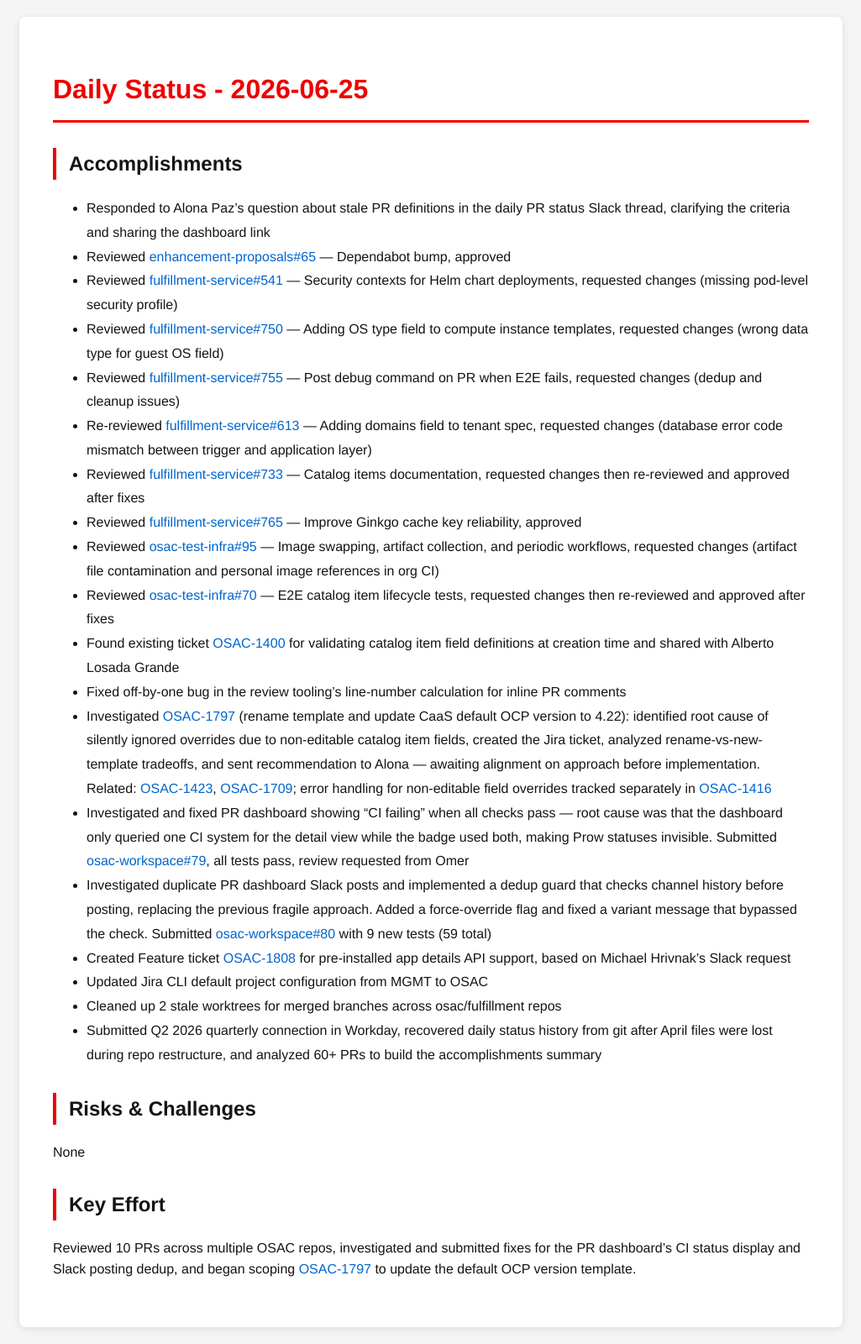
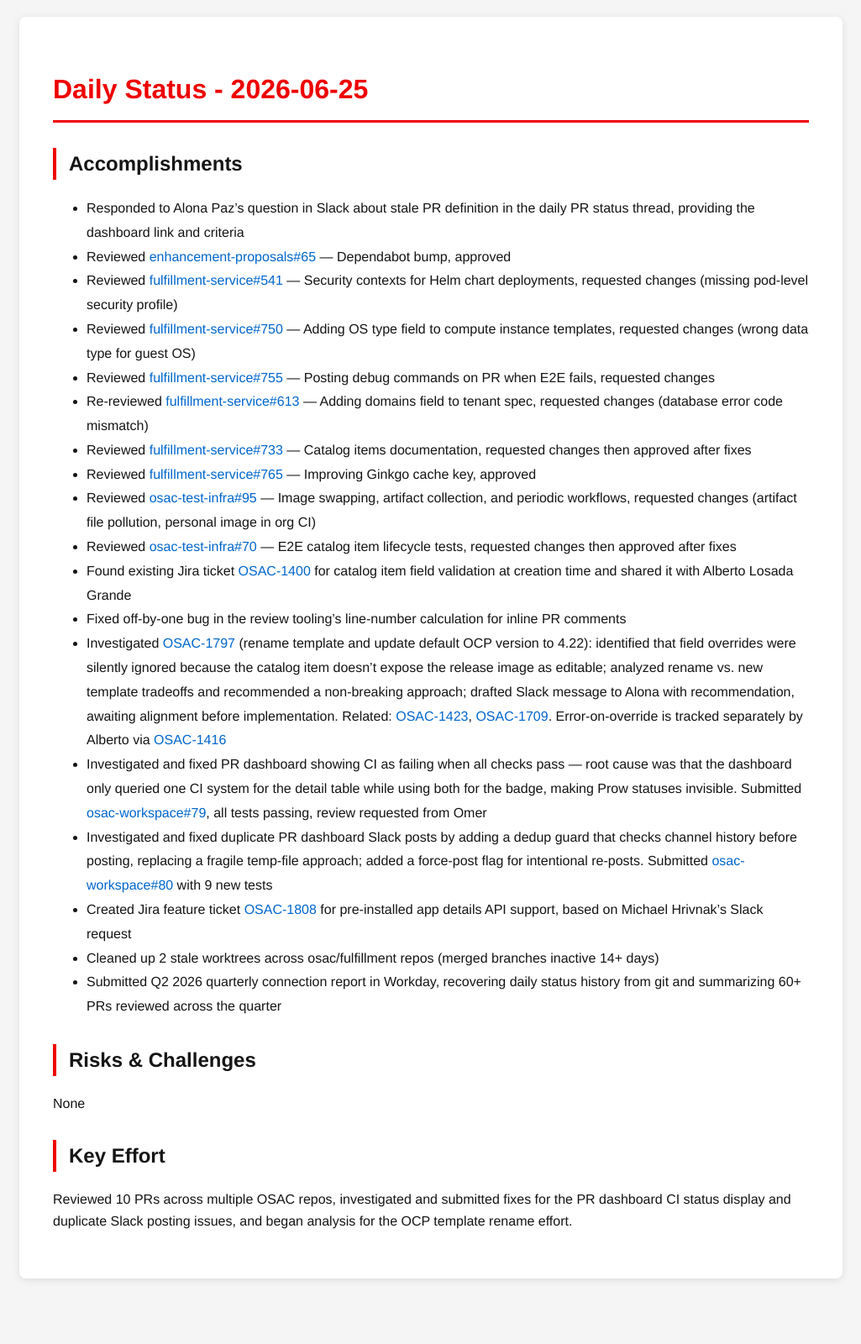
Before and after one commit to tzvatot/daily-status, a Jekyll site: the page built from 2026-06-25.md, in a window 1280 px wide. Shown: the whole page at 84% size, without its empty margins (127-1152 px from the left). Built offline with Jekyll 4.4.1, drawn with Linux system fonts in a browser that asks for light colours; after the commit the page ends 1542 px from its top, so only the background shows below that.

Commit message:
Daily status update - 2026-06-25

```diff
--- a/2026-06-25.md
+++ b/2026-06-25.md
@@ -7,28 +7,27 @@
 # Daily Status - 2026-06-25
 
 ## Accomplishments
-- Responded to Alona Paz's question about stale PR definitions in the daily PR status Slack thread, clarifying the criteria and sharing the dashboard link
+- Responded to Alona Paz's question in Slack about stale PR definition in the daily PR status thread, providing the dashboard link and criteria
 - Reviewed [enhancement-proposals#65](https://github.com/osac-project/enhancement-proposals/pull/65) — Dependabot bump, approved
 - Reviewed [fulfillment-service#541](https://github.com/osac-project/fulfillment-service/pull/541) — Security contexts for Helm chart deployments, requested changes (missing pod-level security profile)
-- Reviewed [fulfillment-service#750](https://github.com/osac-project/fulfillment-service/pull/750) — Adding OS type field to compute instance templates, requested changes (wrong data type for guest OS field)
-- Reviewed [fulfillment-service#755](https://github.com/osac-project/fulfillment-service/pull/755) — Post debug command on PR when E2E fails, requested changes (dedup and cleanup issues)
-- Re-reviewed [fulfillment-service#613](https://github.com/osac-project/fulfillment-service/pull/613) — Adding domains field to tenant spec, requested changes (database error code mismatch between trigger and application layer)
-- Reviewed [fulfillment-service#733](https://github.com/osac-project/fulfillment-service/pull/733) — Catalog items documentation, requested changes then re-reviewed and approved after fixes
-- Reviewed [fulfillment-service#765](https://github.com/osac-project/fulfillment-service/pull/765) — Improve Ginkgo cache key reliability, approved
-- Reviewed [osac-test-infra#95](https://github.com/osac-project/osac-test-infra/pull/95) — Image swapping, artifact collection, and periodic workflows, requested changes (artifact file contamination and personal image references in org CI)
-- Reviewed [osac-test-infra#70](https://github.com/osac-project/osac-test-infra/pull/70) — E2E catalog item lifecycle tests, requested changes then re-reviewed and approved after fixes
-- Found existing ticket [OSAC-1400](https://redhat.atlassian.net/browse/OSAC-1400) for validating catalog item field definitions at creation time and shared with Alberto Losada Grande
+- Reviewed [fulfillment-service#750](https://github.com/osac-project/fulfillment-service/pull/750) — Adding OS type field to compute instance templates, requested changes (wrong data type for guest OS)
+- Reviewed [fulfillment-service#755](https://github.com/osac-project/fulfillment-service/pull/755) — Posting debug commands on PR when E2E fails, requested changes
+- Re-reviewed [fulfillment-service#613](https://github.com/osac-project/fulfillment-service/pull/613) — Adding domains field to tenant spec, requested changes (database error code mismatch)
+- Reviewed [fulfillment-service#733](https://github.com/osac-project/fulfillment-service/pull/733) — Catalog items documentation, requested changes then approved after fixes
+- Reviewed [fulfillment-service#765](https://github.com/osac-project/fulfillment-service/pull/765) — Improving Ginkgo cache key, approved
+- Reviewed [osac-test-infra#95](https://github.com/osac-project/osac-test-infra/pull/95) — Image swapping, artifact collection, and periodic workflows, requested changes (artifact file pollution, personal image in org CI)
+- Reviewed [osac-test-infra#70](https://github.com/osac-project/osac-test-infra/pull/70) — E2E catalog item lifecycle tests, requested changes then approved after fixes
+- Found existing Jira ticket [OSAC-1400](https://redhat.atlassian.net/browse/OSAC-1400) for catalog item field validation at creation time and shared it with Alberto Losada Grande
 - Fixed off-by-one bug in the review tooling's line-number calculation for inline PR comments
-- Investigated [OSAC-1797](https://redhat.atlassian.net/browse/OSAC-1797) (rename template and update CaaS default OCP version to 4.22): identified root cause of silently ignored overrides due to non-editable catalog item fields, created the Jira ticket, analyzed rename-vs-new-template tradeoffs, and sent recommendation to Alona — awaiting alignment on approach before implementation. Related: [OSAC-1423](https://redhat.atlassian.net/browse/OSAC-1423), [OSAC-1709](https://redhat.atlassian.net/browse/OSAC-1709); error handling for non-editable field overrides tracked separately in [OSAC-1416](https://redhat.atlassian.net/browse/OSAC-1416)
-- Investigated and fixed PR dashboard showing "CI failing" when all checks pass — root cause was that the dashboard only queried one CI system for the detail view while the badge used both, making Prow statuses invisible. Submitted [osac-workspace#79](https://github.com/osac-project/osac-workspace/pull/79), all tests pass, review requested from Omer
-- Investigated duplicate PR dashboard Slack posts and implemented a dedup guard that checks channel history before posting, replacing the previous fragile approach. Added a force-override flag and fixed a variant message that bypassed the check. Submitted [osac-workspace#80](https://github.com/osac-project/osac-workspace/pull/80) with 9 new tests (59 total)
-- Created Feature ticket [OSAC-1808](https://redhat.atlassian.net/browse/OSAC-1808) for pre-installed app details API support, based on Michael Hrivnak's Slack request
-- Updated Jira CLI default project configuration from MGMT to OSAC
-- Cleaned up 2 stale worktrees for merged branches across osac/fulfillment repos
-- Submitted Q2 2026 quarterly connection in Workday, recovered daily status history from git after April files were lost during repo restructure, and analyzed 60+ PRs to build the accomplishments summary
+- Investigated [OSAC-1797](https://redhat.atlassian.net/browse/OSAC-1797) (rename template and update default OCP version to 4.22): identified that field overrides were silently ignored because the catalog item doesn't expose the release image as editable; analyzed rename vs. new template tradeoffs and recommended a non-breaking approach; drafted Slack message to Alona with recommendation, awaiting alignment before implementation. Related: [OSAC-1423](https://redhat.atlassian.net/browse/OSAC-1423), [OSAC-1709](https://redhat.atlassian.net/browse/OSAC-1709). Error-on-override is tracked separately by Alberto via [OSAC-1416](https://redhat.atlassian.net/browse/OSAC-1416)
+- Investigated and fixed PR dashboard showing CI as failing when all checks pass — root cause was that the dashboard only queried one CI system for the detail table while using both for the badge, making Prow statuses invisible. Submitted [osac-workspace#79](https://github.com/osac-project/osac-workspace/pull/79), all tests passing, review requested from Omer
+- Investigated and fixed duplicate PR dashboard Slack posts by adding a dedup guard that checks channel history before posting, replacing a fragile temp-file approach; added a force-post flag for intentional re-posts. Submitted [osac-workspace#80](https://github.com/osac-project/osac-workspace/pull/80) with 9 new tests
+- Created Jira feature ticket [OSAC-1808](https://redhat.atlassian.net/browse/OSAC-1808) for pre-installed app details API support, based on Michael Hrivnak's Slack request
+- Cleaned up 2 stale worktrees across osac/fulfillment repos (merged branches inactive 14+ days)
+- Submitted Q2 2026 quarterly connection report in Workday, recovering daily status history from git and summarizing 60+ PRs reviewed across the quarter
 
 ## Risks & Challenges
 None
 
 ## Key Effort
-Reviewed 10 PRs across multiple OSAC repos, investigated and submitted fixes for the PR dashboard's CI status display and Slack posting dedup, and began scoping [OSAC-1797](https://redhat.atlassian.net/browse/OSAC-1797) to update the default OCP version template.
+Reviewed 10 PRs across multiple OSAC repos, investigated and submitted fixes for the PR dashboard CI status display and duplicate Slack posting issues, and began analysis for the OCP template rename effort.
```
